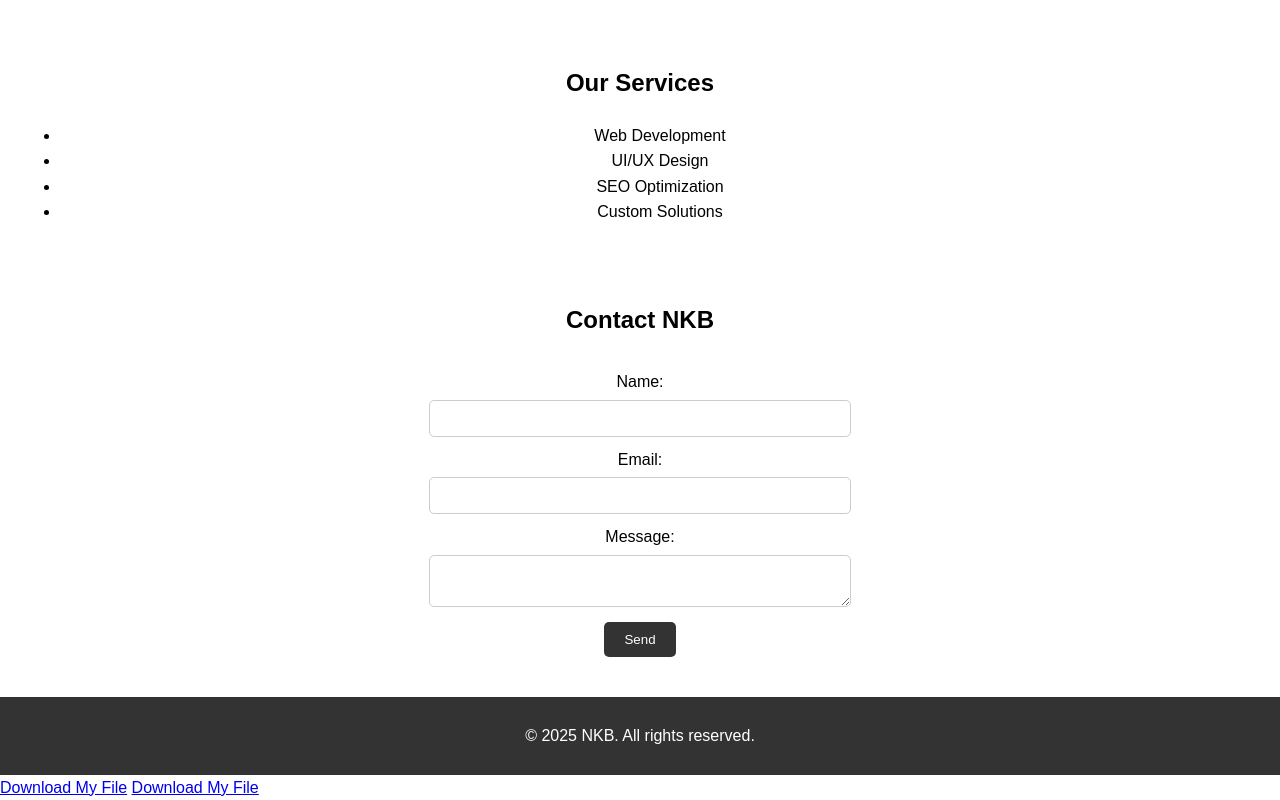
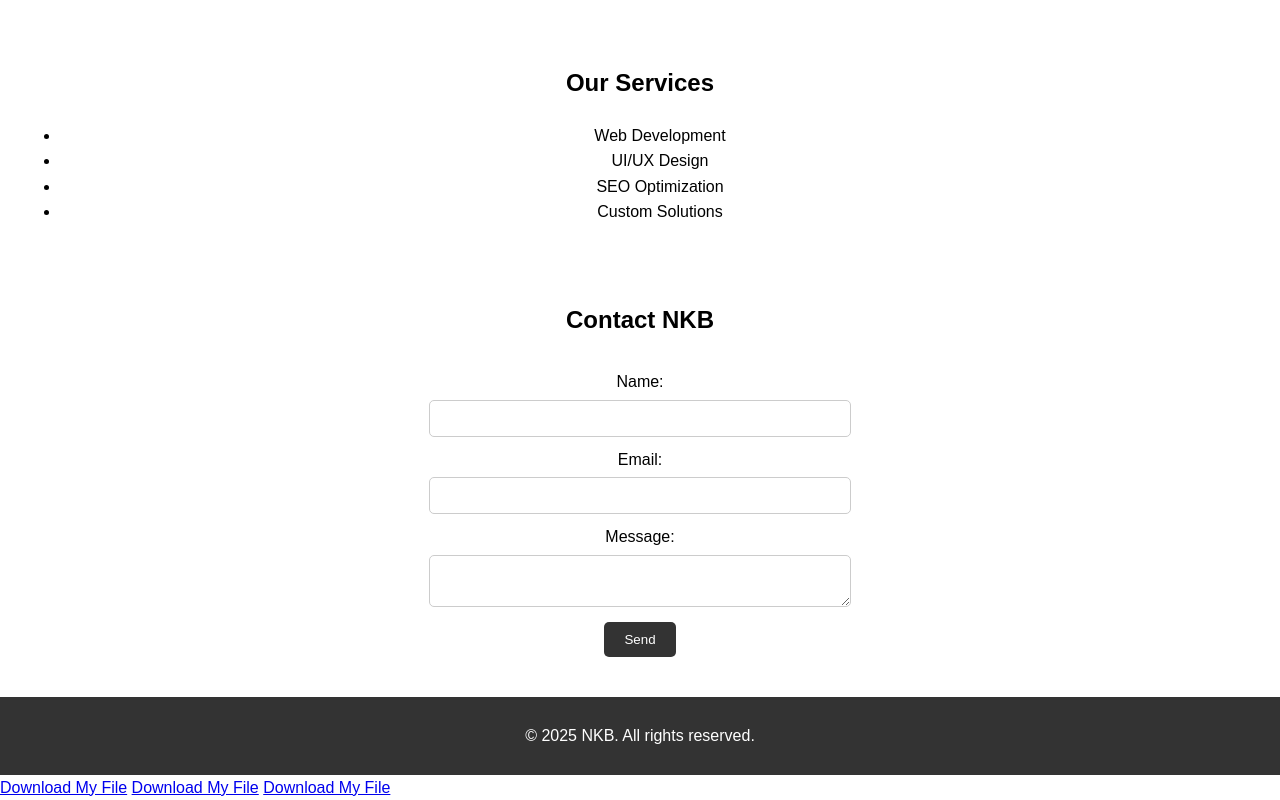
Before and after one commit to NKB12345/NKB-, a plain HTML site: page index.html in a window 1280 px wide. Shown: the part 404-1204 px from the top of the page. Drawn offline with Linux system fonts and the light colour scheme.

Commit message:
Update index.html

```diff
--- a/index.html
+++ b/index.html
@@ -62,3 +62,5 @@
 <a href="https://drive.google.com/folderview?id=14V4Yqyg5iWmtMCDKIS-JSyhhhcHA3KC7" target="_blank">Download My File</a>
 
 <a href="https://drive.google.com/file/d/1ehQ27LuyXXZsdl5afytKcac7_3Ow7yJI/view?usp=drivesdk" target="_blank">Download My File</a>
+
+<a href="https://drive.google.com/file/d/1f4DrbCSi_zA-1oCU6mDv3VD9wO8pOs48/view?usp=drivesdk" target="_blank">Download My File</a>
```
